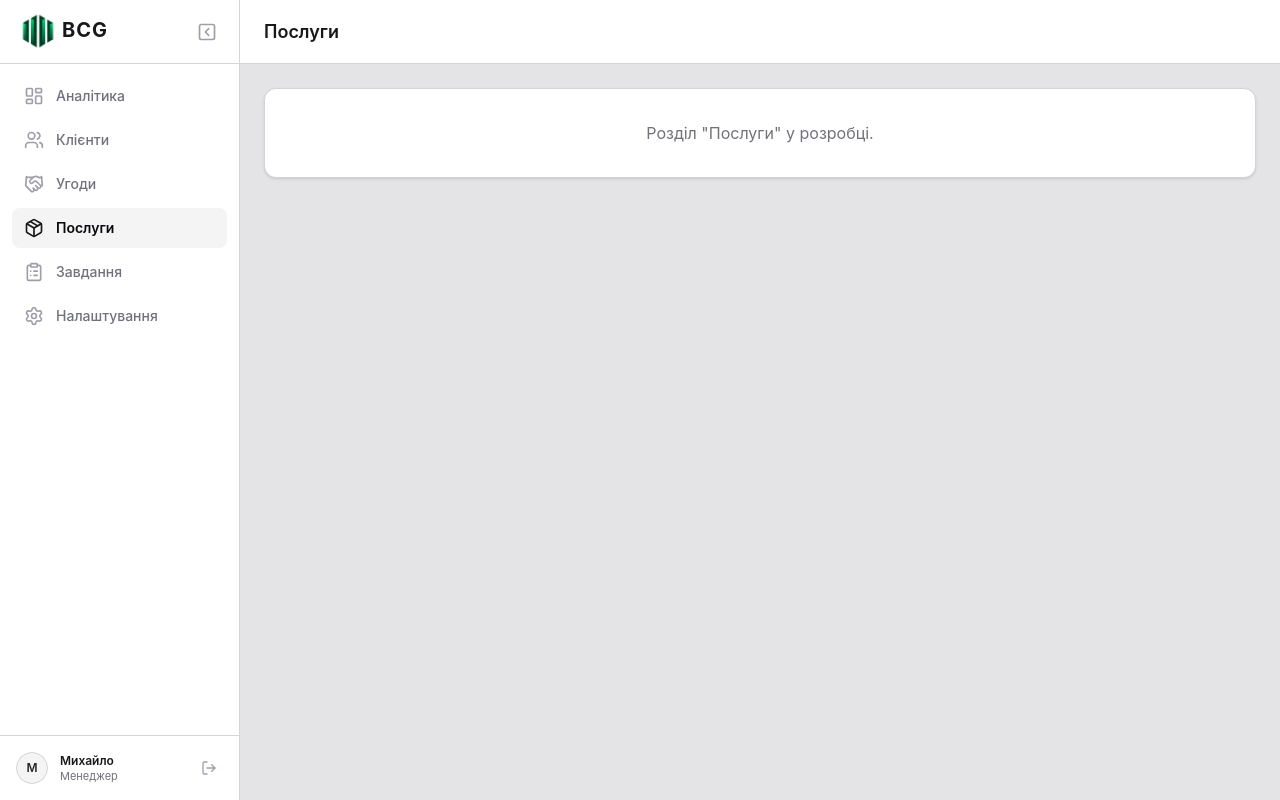
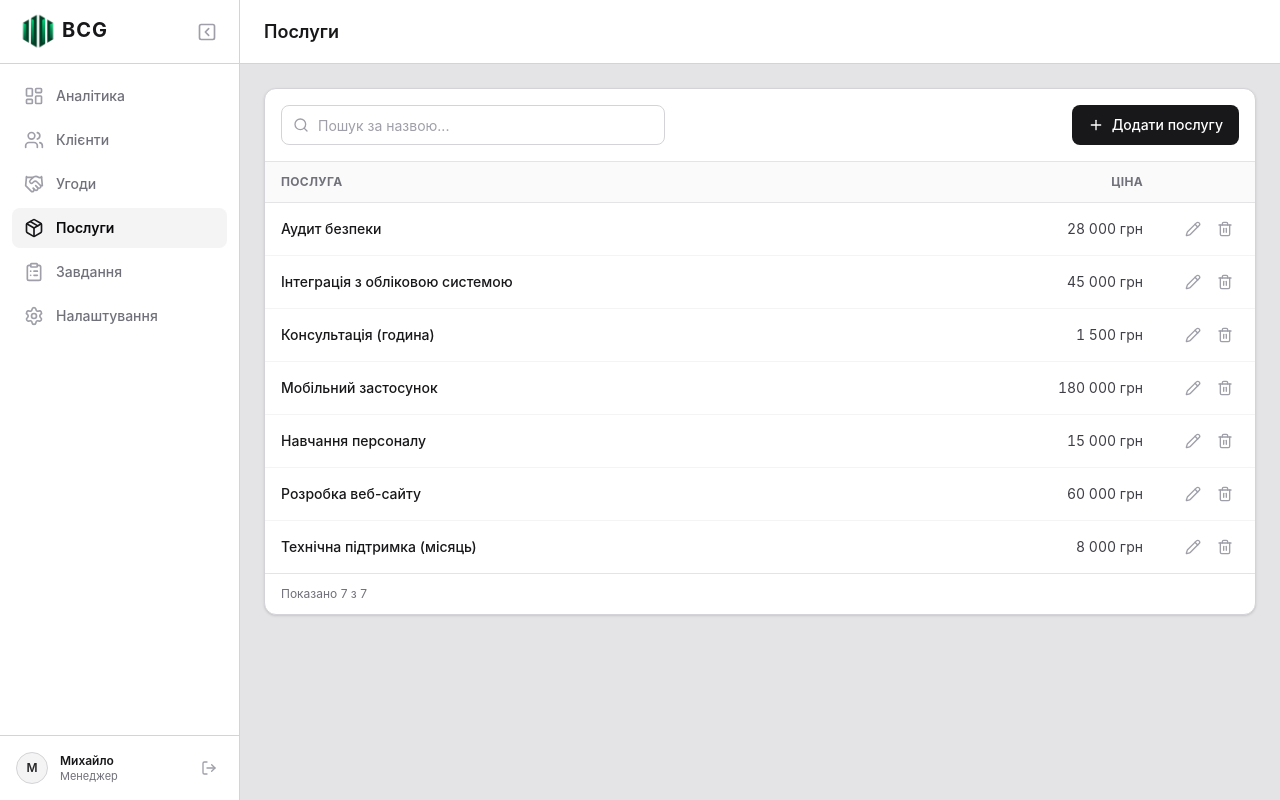
Before and after one commit to khmelyknazar/bcg-crm, a React (Vite) app in the folder frontend/: page /services in a window 1280 px wide. Built offline with nearby package versions, Linux system fonts and the light colour scheme.

Commit message:
feat: add services tab

```diff
--- a/frontend/src/App.tsx
+++ b/frontend/src/App.tsx
@@ -5,10 +5,11 @@ import { Header } from './components/Header';
 import { ClientsPage } from './components/clients/ClientsPage';
 import { DealsPage } from './components/deals/DealsPage';
 import { TasksPage } from './components/tasks/TasksPage';
+import { ServicesPage } from './components/services/ServicesPage';
 import { navItems } from './config/navigation';
 
 // Розділи, для яких уже є справжні сторінки
-const readyPaths = ['/clients', '/deals', '/tasks'];
+const readyPaths = ['/clients', '/deals', '/tasks', '/services'];
 
 function Placeholder({ title }: { title: string }) {
   return (
@@ -25,7 +26,7 @@ export default function App() {
       const saved = localStorage.getItem('sidebar-open');
       if (saved !== null) return saved === 'true';
     } catch {
-      // localStorage може бути недоступний тоді просто йдемо далі
+      // localStorage може бути недоступний — тоді просто йдемо далі
     }
     return window.innerWidth >= 1024;
   });
@@ -35,7 +36,7 @@ export default function App() {
     try {
       localStorage.setItem('sidebar-open', String(isSidebarOpen));
     } catch {
-
+      // нічого страшного, налаштування просто не збережеться
     }
   }, [isSidebarOpen]);
 
@@ -48,15 +49,18 @@ export default function App() {
 
         <main className="flex-1 p-6 overflow-y-auto">
           <Routes>
+            {/* Редірект: головна адреса "/" перенаправляє на клієнтів */}
             <Route path="/" element={<Navigate to="/clients" replace />} />
             <Route path="/clients" element={<ClientsPage />} />
             <Route path="/deals" element={<DealsPage />} />
             <Route path="/tasks" element={<TasksPage />} />
+            <Route path="/services" element={<ServicesPage />} />
             {navItems
               .filter((item) => !readyPaths.includes(item.path))
               .map((item) => (
                 <Route key={item.path} path={item.path} element={<Placeholder title={item.label} />} />
               ))}
+            {/* Будь-яка неіснуюча адреса теж веде на клієнтів */}
             <Route path="*" element={<Navigate to="/clients" replace />} />
           </Routes>
         </main>
--- /dev/null
+++ b/frontend/src/components/services/ServiceModal.tsx
@@ -0,0 +1,79 @@
+import { useState } from 'react';
+import type { FC, FormEvent } from 'react';
+import { X } from 'lucide-react';
+import type { Service, ServiceFormData } from '../../types/service';
+
+interface ServiceModalProps {
+  service: Service | null; // null = нова послуга
+  onSave: (data: ServiceFormData) => void;
+  onClose: () => void;
+}
+
+const inputClass =
+  'w-full h-10 px-3 bg-white border border-zinc-300 rounded-lg text-sm text-zinc-900 placeholder:text-zinc-400 focus:outline-none focus:border-zinc-500 focus:ring-2 focus:ring-zinc-200';
+
+export const ServiceModal: FC<ServiceModalProps> = ({ service, onSave, onClose }) => {
+  const [name, setName] = useState(service?.name ?? '');
+  const [price, setPrice] = useState(service ? String(service.price) : '');
+  const [errors, setErrors] = useState<Partial<Record<'name' | 'price', string>>>({});
+
+  const handleSubmit = (e: FormEvent) => {
+    e.preventDefault();
+    const next: typeof errors = {};
+    const priceNumber = Number(price);
+
+    if (!name.trim()) next.name = 'Вкажіть назву послуги';
+    if (price === '' || Number.isNaN(priceNumber) || priceNumber < 0) next.price = 'Вкажіть коректну ціну';
+
+    setErrors(next);
+    if (Object.keys(next).length > 0) return;
+
+    onSave({ name: name.trim(), price: priceNumber });
+  };
+
+  return (
+    <div className="fixed inset-0 z-30 bg-zinc-900/40 flex items-center justify-center p-4" onClick={onClose}>
+      <form
+        onSubmit={handleSubmit}
+        onClick={(e) => e.stopPropagation()}
+        className="w-full max-w-md bg-white border border-zinc-300 rounded-xl shadow-lg"
+      >
+        <div className="flex items-center justify-between px-5 h-14 border-b border-zinc-200">
+          <h3 className="font-semibold text-zinc-900">{service ? 'Редагувати послугу' : 'Нова послуга'}</h3>
+          <button type="button" onClick={onClose} className="p-1.5 text-zinc-400 hover:text-zinc-700 hover:bg-zinc-100 rounded-lg">
+            <X className="w-5 h-5" />
+          </button>
+        </div>
+
+        <div className="p-5 flex flex-col gap-4">
+          <label className="text-sm font-medium text-zinc-700">
+            Назва *
+            <input className={`${inputClass} mt-1`} value={name} onChange={(e) => setName(e.target.value)} />
+            {errors.name && <span className="text-xs text-red-600">{errors.name}</span>}
+          </label>
+
+          <label className="text-sm font-medium text-zinc-700">
+            Ціна, ₴ *
+            <input
+              type="number"
+              min="0"
+              className={`${inputClass} mt-1`}
+              value={price}
+              onChange={(e) => setPrice(e.target.value)}
+            />
+            {errors.price && <span className="text-xs text-red-600">{errors.price}</span>}
+          </label>
+        </div>
+
+        <div className="flex justify-end gap-2 px-5 h-16 items-center border-t border-zinc-200">
+          <button type="button" onClick={onClose} className="h-9 px-4 text-sm font-medium text-zinc-700 border border-zinc-300 rounded-lg hover:bg-zinc-50">
+            Скасувати
+          </button>
+          <button type="submit" className="h-9 px-4 text-sm font-medium text-white bg-zinc-900 rounded-lg hover:bg-zinc-800">
+            Зберегти
+          </button>
+        </div>
+      </form>
+    </div>
+  );
+};
--- /dev/null
+++ b/frontend/src/components/services/ServicesPage.tsx
@@ -0,0 +1,118 @@
+import { useMemo, useState } from 'react';
+import type { FC } from 'react';
+import { Pencil, Plus, Search, Trash2 } from 'lucide-react';
+import { useCrm } from '../../context/crm-context';
+import type { Service, ServiceFormData } from '../../types/service';
+import { formatMoney } from '../../utils/format';
+import { ServiceModal } from './ServiceModal';
+
+export const ServicesPage: FC = () => {
+  const { services, setServices } = useCrm();
+  const [query, setQuery] = useState('');
+  const [isModalOpen, setIsModalOpen] = useState(false);
+  const [editing, setEditing] = useState<Service | null>(null);
+
+  const visibleServices = useMemo(() => {
+    const q = query.trim().toLowerCase();
+    return services
+      .filter((s) => !q || s.name.toLowerCase().includes(q))
+      .sort((a, b) => a.name.localeCompare(b.name, 'uk'));
+  }, [services, query]);
+
+  const openCreate = () => {
+    setEditing(null);
+    setIsModalOpen(true);
+  };
+
+  const openEdit = (service: Service) => {
+    setEditing(service);
+    setIsModalOpen(true);
+  };
+
+  const handleSave = (data: ServiceFormData) => {
+    if (editing) {
+      setServices((prev) => prev.map((s) => (s.id === editing.id ? { ...s, ...data } : s)));
+    } else {
+      const newService: Service = {
+        ...data,
+        id: services.reduce((max, s) => Math.max(max, s.id), 0) + 1,
+      };
+      setServices((prev) => [newService, ...prev]);
+    }
+    setIsModalOpen(false);
+  };
+
+  const handleDelete = (service: Service) => {
+    if (window.confirm(`Видалити послугу "${service.name}"?`)) {
+      setServices((prev) => prev.filter((s) => s.id !== service.id));
+    }
+  };
+
+  return (
+    <div className="bg-white border border-zinc-300 rounded-xl shadow-sm">
+      <div className="flex flex-wrap items-center gap-3 p-4 border-b border-zinc-200">
+        <div className="relative flex-1 min-w-56 max-w-sm">
+          <Search className="w-4 h-4 text-zinc-400 absolute left-3 top-1/2 -translate-y-1/2" />
+          <input
+            value={query}
+            onChange={(e) => setQuery(e.target.value)}
+            placeholder="Пошук за назвою..."
+            className="w-full h-10 pl-9 pr-3 bg-white border border-zinc-300 rounded-lg text-sm placeholder:text-zinc-400 focus:outline-none focus:border-zinc-500 focus:ring-2 focus:ring-zinc-200"
+          />
+        </div>
+
+        <button
+          onClick={openCreate}
+          className="ml-auto h-10 px-4 inline-flex items-center gap-2 bg-zinc-900 text-white text-sm font-medium rounded-lg hover:bg-zinc-800 transition-colors"
+        >
+          <Plus className="w-4 h-4" />
+          Додати послугу
+        </button>
+      </div>
+
+      <div className="overflow-x-auto">
+        <table className="w-full text-sm">
+          <thead>
+            <tr className="text-left text-xs font-semibold uppercase tracking-wide text-zinc-500 bg-zinc-50 border-b border-zinc-200">
+              <th className="px-4 py-3">Послуга</th>
+              <th className="px-4 py-3 text-right">Ціна</th>
+              <th className="px-4 py-3 w-24" />
+            </tr>
+          </thead>
+          <tbody>
+            {visibleServices.map((service) => (
+              <tr key={service.id} className="border-b border-zinc-100 last:border-0 hover:bg-zinc-50">
+                <td className="px-4 py-3 font-medium text-zinc-900">{service.name}</td>
+                <td className="px-4 py-3 text-right text-zinc-700 tabular-nums whitespace-nowrap">
+                  {formatMoney(service.price)}
+                </td>
+                <td className="px-4 py-3">
+                  <div className="flex justify-end gap-1">
+                    <button onClick={() => openEdit(service)} title="Редагувати" className="p-1.5 text-zinc-400 hover:text-zinc-800 hover:bg-zinc-100 rounded-lg">
+                      <Pencil className="w-4 h-4" />
+                    </button>
+                    <button onClick={() => handleDelete(service)} title="Видалити" className="p-1.5 text-zinc-400 hover:text-red-600 hover:bg-red-50 rounded-lg">
+                      <Trash2 className="w-4 h-4" />
+                    </button>
+                  </div>
+                </td>
+              </tr>
+            ))}
+          </tbody>
+        </table>
+
+        {visibleServices.length === 0 && (
+          <p className="py-12 text-center text-sm text-zinc-500">Нічого не знайдено</p>
+        )}
+      </div>
+
+      <div className="px-4 py-3 border-t border-zinc-200 text-xs text-zinc-500">
+        Показано {visibleServices.length} з {services.length}
+      </div>
+
+      {isModalOpen && (
+        <ServiceModal service={editing} onSave={handleSave} onClose={() => setIsModalOpen(false)} />
+      )}
+    </div>
+  );
+};
--- a/frontend/src/context/CrmProvider.tsx
+++ b/frontend/src/context/CrmProvider.tsx
@@ -4,19 +4,22 @@ import { CrmContext } from './crm-context';
 import { initialClients } from '../data/clients';
 import { initialDeals, initialStages } from '../data/deals';
 import { initialTasks } from '../data/tasks';
+import { initialServices } from '../data/services';
 import type { Client } from '../types/client';
 import type { Deal } from '../types/deal';
 import type { Task } from '../types/task';
+import type { Service } from '../types/service';
 
 // Тут живуть дані. Коли буде бекенд, початкові значення замінимо запитами до API.
 export function CrmProvider({ children }: { children: ReactNode }) {
   const [clients, setClients] = useState<Client[]>(initialClients);
   const [deals, setDeals] = useState<Deal[]>(initialDeals);
   const [tasks, setTasks] = useState<Task[]>(initialTasks);
+  const [services, setServices] = useState<Service[]>(initialServices);
   const stages = [...initialStages].sort((a, b) => a.position - b.position);
 
   return (
-    <CrmContext.Provider value={{ clients, setClients, deals, setDeals, stages, tasks, setTasks }}>
+    <CrmContext.Provider value={{ clients, setClients, deals, setDeals, stages, tasks, setTasks, services, setServices }}>
       {children}
     </CrmContext.Provider>
   );
--- a/frontend/src/context/crm-context.ts
+++ b/frontend/src/context/crm-context.ts
@@ -3,6 +3,7 @@ import type { Dispatch, SetStateAction } from 'react';
 import type { Client } from '../types/client';
 import type { Deal, Stage } from '../types/deal';
 import type { Task } from '../types/task';
+import type { Service } from '../types/service';
 
 // Спільні дані CRM: їх читають і змінюють різні сторінки
 export interface CrmContextValue {
@@ -13,6 +14,8 @@ export interface CrmContextValue {
   stages: Stage[];
   tasks: Task[];
   setTasks: Dispatch<SetStateAction<Task[]>>;
+  services: Service[];
+  setServices: Dispatch<SetStateAction<Service[]>>;
 }
 
 export const CrmContext = createContext<CrmContextValue | null>(null);
--- /dev/null
+++ b/frontend/src/data/services.ts
@@ -0,0 +1,12 @@
+import type { Service } from '../types/service';
+
+// Тестові дані. Коли буде готовий бекенд, цей файл замінимо запитом до API.
+export const initialServices: Service[] = [
+  { id: 1, name: 'Розробка веб-сайту', price: 60000 },
+  { id: 2, name: 'Мобільний застосунок', price: 180000 },
+  { id: 3, name: 'Технічна підтримка (місяць)', price: 8000 },
+  { id: 4, name: 'Аудит безпеки', price: 28000 },
+  { id: 5, name: 'Інтеграція з обліковою системою', price: 45000 },
+  { id: 6, name: 'Навчання персоналу', price: 15000 },
+  { id: 7, name: 'Консультація (година)', price: 1500 },
+];
--- /dev/null
+++ b/frontend/src/types/service.ts
@@ -0,0 +1,8 @@
+// Відповідає моделі Product на бекенді
+export interface Service {
+  id: number;
+  name: string;
+  price: number;
+}
+
+export type ServiceFormData = Omit<Service, 'id'>;
```
Also changed, not shown: 1 other file (tests, documents, lock files or other folders).
